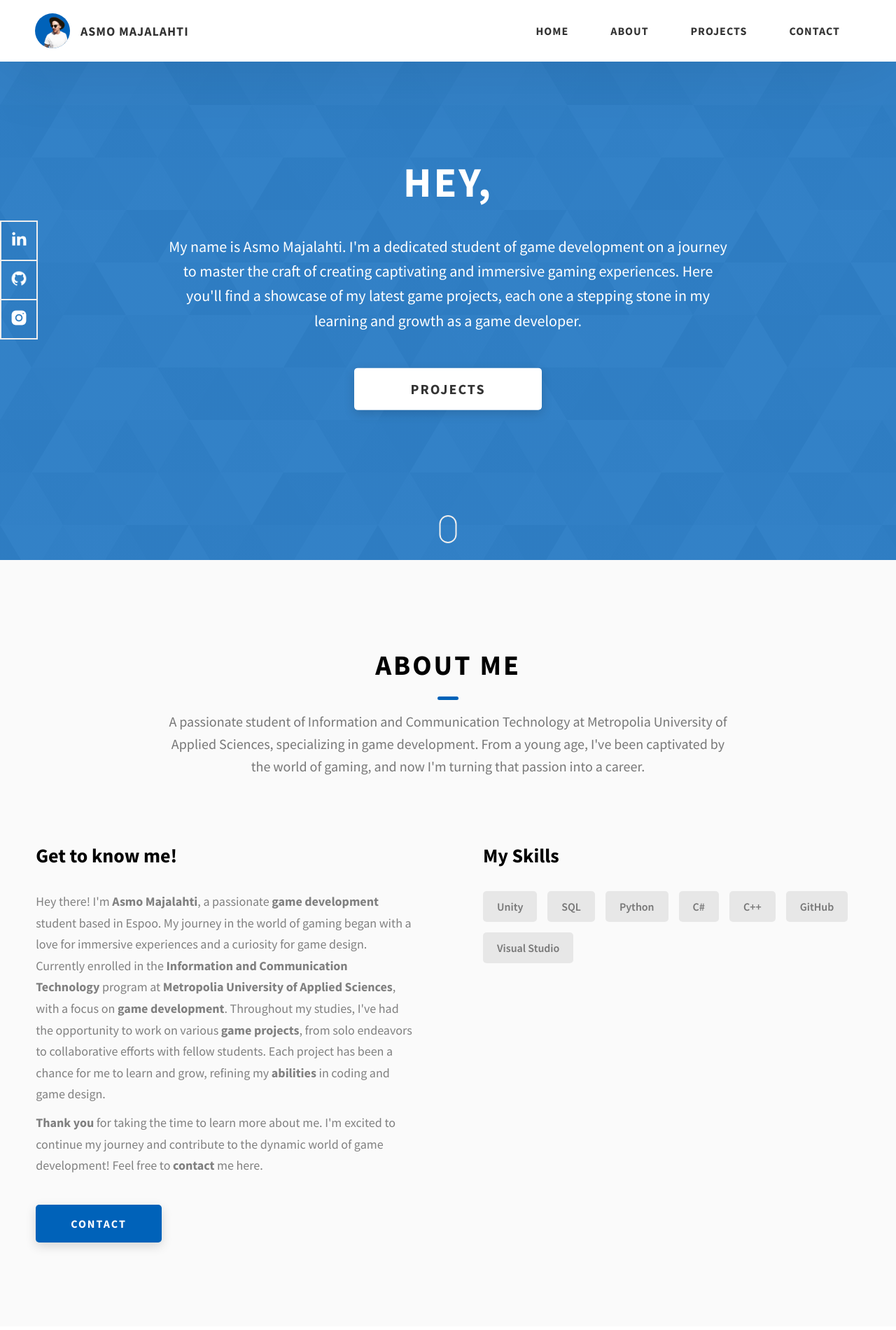
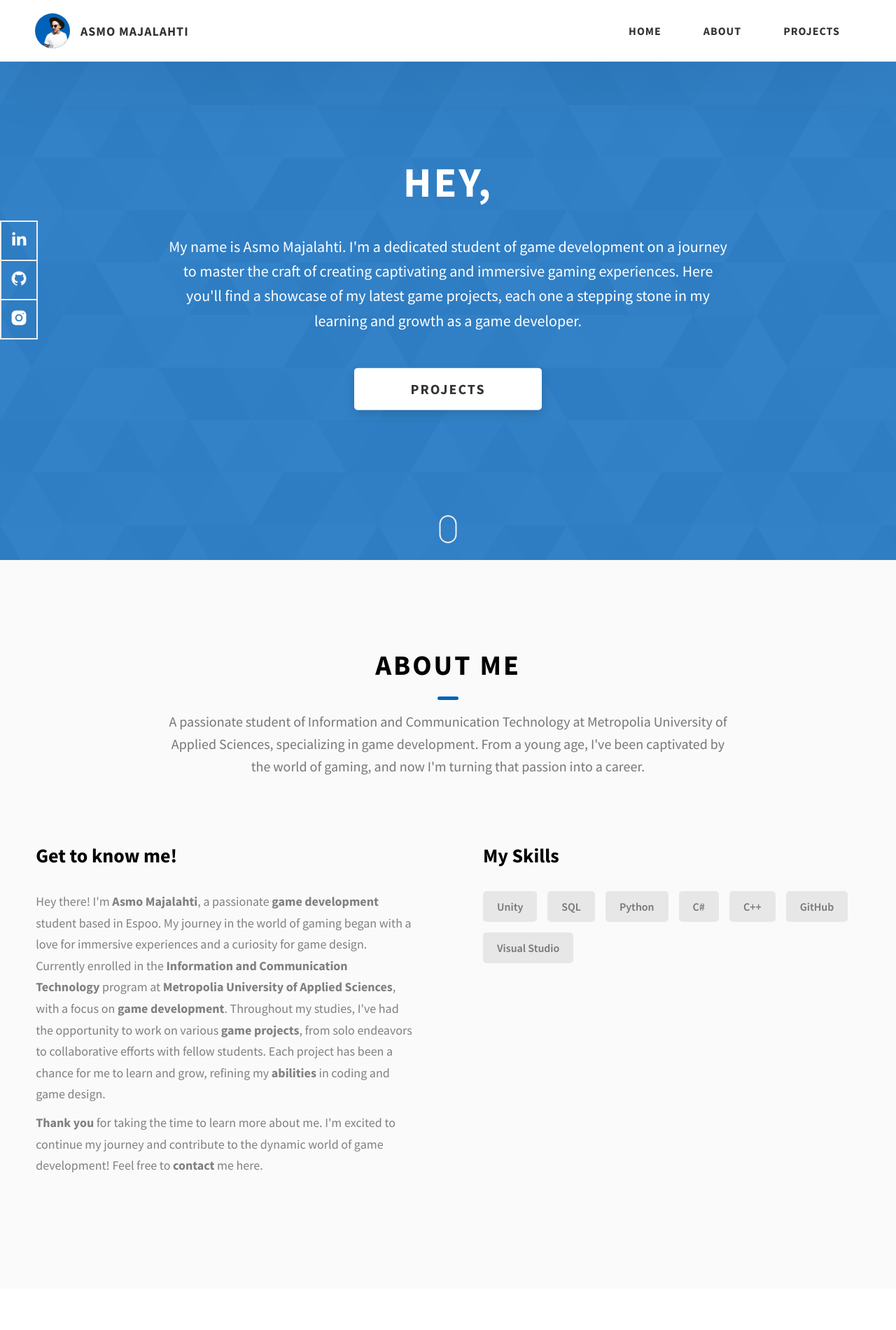
Before and after one commit to centyh/centyh.github.io, a website: page index.html in a window 1280 px wide. Shown: the top 1900 px of the page at 70% size. Drawn offline with Linux system fonts and the light colour scheme.

Commit message:
Add files via upload

```diff
--- a/index.html
+++ b/index.html
@@ -42,9 +42,9 @@
                 Projects
               </a>
             </li>
-            <li class="header__link-wrapper">
+            <!--<li class="header__link-wrapper">
               <a href="./index.html#contact" class="header__link"> Contact </a>
-            </li>
+            </li>-->
           </ul>
           <div class="header__main-ham-menu-cont">
             <img
@@ -157,9 +157,9 @@
                 <strong>contact</strong> me here.
               </p>
             </div>
-            <a href="./#contact" class="btn btn--med btn--theme dynamicBgClr"
+            <!--<a href="./#contact" class="btn btn--med btn--theme dynamicBgClr"
               >Contact</a
-            >
+            >-->
           </div>
           <div class="about__content-skills">
             <h3 class="about__content-title">My Skills</h3>
```
Also changed, not shown: project-1.html (+2 -2 lines), project-2.html (+2 -2 lines), project-3.html (+2 -2 lines).
